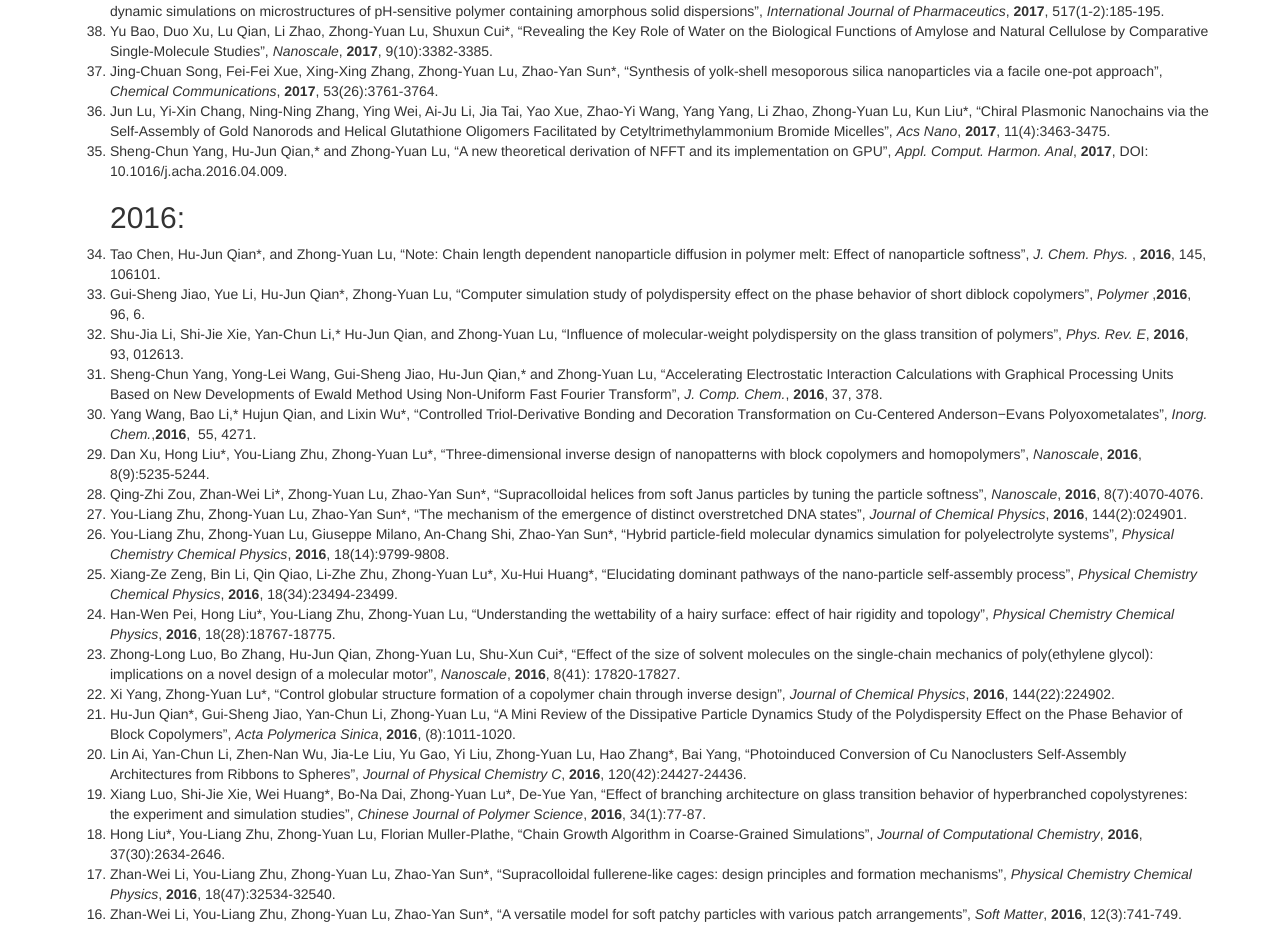
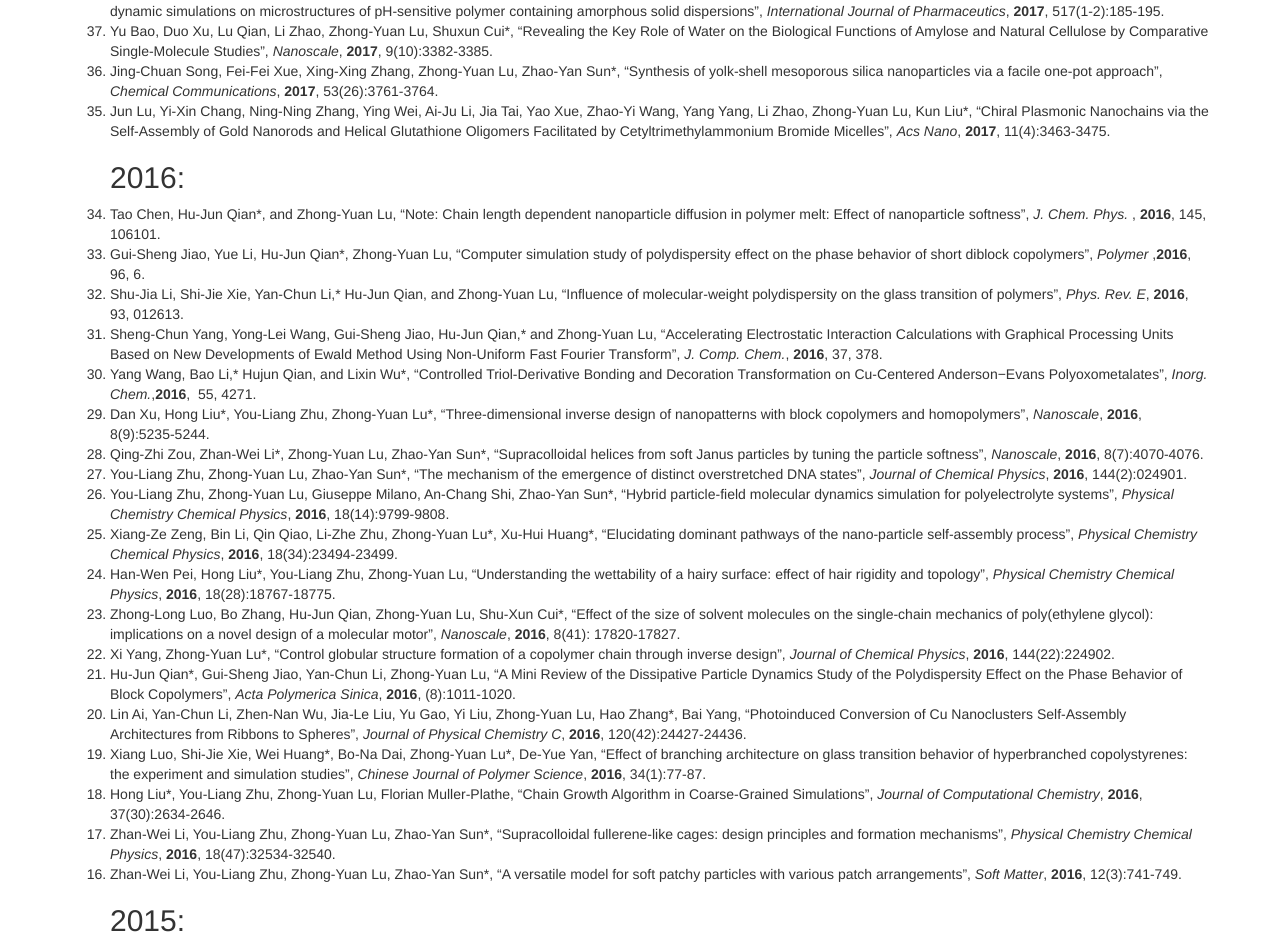
Before and after one commit to zhongyuanlu/zhongyuanlu.github.io, a plain HTML site: page en/publications/index.html in a window 1280 px wide. Shown: the part 1755-2695 px from the top of the page. Drawn offline with Linux system fonts and the light colour scheme.

Commit message:
rm 2017/35 publication

```diff
--- a/en/publications/index.html
+++ b/en/publications/index.html
@@ -159,9 +159,6 @@
 		<li>Yu Bao, Duo Xu, Lu Qian, Li Zhao, Zhong-Yuan Lu, Shuxun Cui*, “Revealing the Key Role of Water on the Biological Functions of Amylose and Natural Cellulose by Comparative Single-Molecule Studies”, <i>Nanoscale</i>, <b>2017</b>, 9(10):3382-3385.</li>
 		<li>Jing-Chuan Song, Fei-Fei Xue, Xing-Xing Zhang, Zhong-Yuan Lu, Zhao-Yan Sun*, “Synthesis of yolk-shell mesoporous silica nanoparticles via a facile one-pot approach”, <i>Chemical Communications</i>, <b>2017</b>, 53(26):3761-3764.</li>
 		<li>Jun Lu, Yi-Xin Chang, Ning-Ning Zhang, Ying Wei, Ai-Ju Li, Jia Tai, Yao Xue, Zhao-Yi Wang, Yang Yang, Li Zhao, Zhong-Yuan Lu, Kun Liu*, “Chiral Plasmonic Nanochains via the Self-Assembly of Gold Nanorods and Helical Glutathione Oligomers Facilitated by Cetyltrimethylammonium Bromide Micelles”, <i>Acs Nano</i>, <b>2017</b>, 11(4):3463-3475.</li>
-            	<li>
-                Sheng-Chun Yang, Hu-Jun Qian,* and Zhong-Yuan Lu, “A new theoretical derivation of NFFT and its implementation on GPU”, <i>Appl. Comput. Harmon. Anal</i>, <b>2017</b>, DOI: 10.1016/j.acha.2016.04.009.
-             </li>
 		<h2>2016:</h2>
 	     <li>
                 Tao Chen, Hu-Jun Qian*, and Zhong-Yuan Lu, “Note: Chain length dependent nanoparticle diffusion in polymer melt: Effect of nanoparticle softness”, <i>J. Chem. Phys.</i> , <b>2016</b>, 145, 106101.
```
